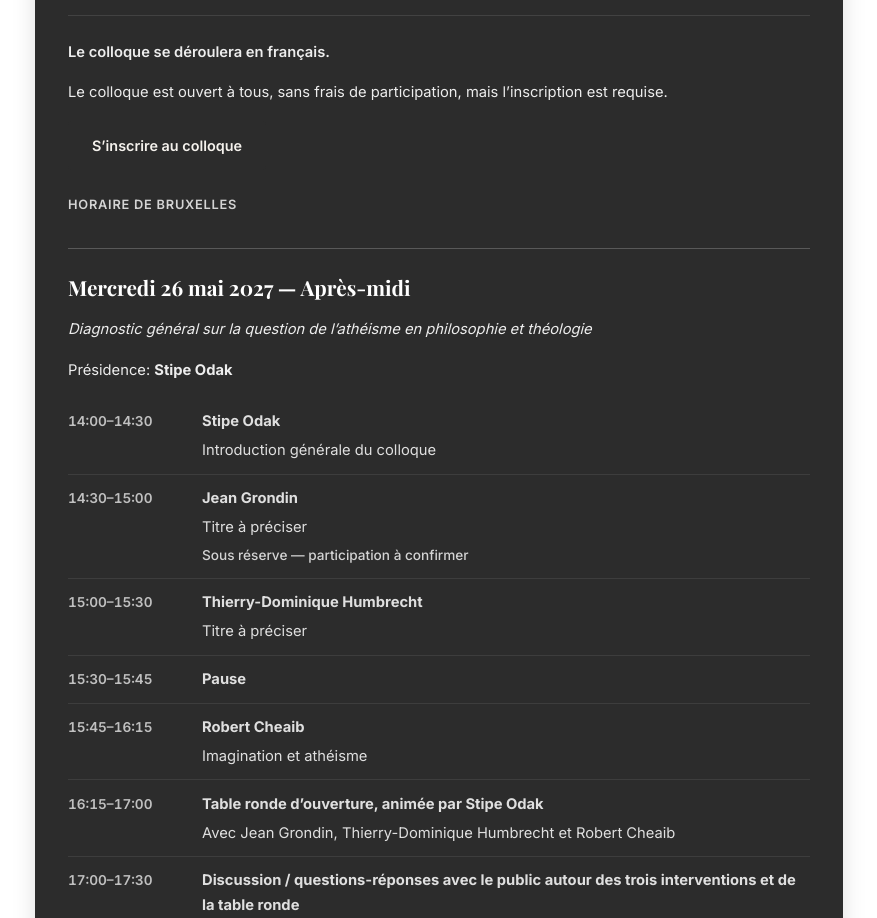
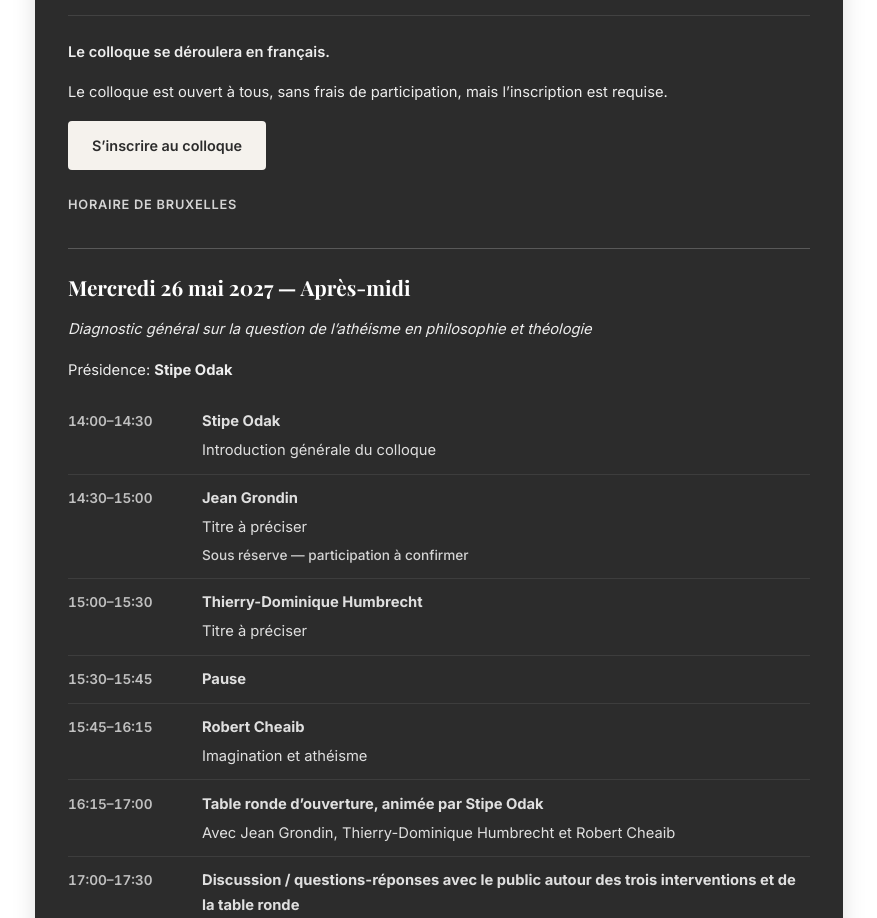
Before and after one commit to stiptje/atheisme-web, a React (Vite) app: page / in a window 1280 px wide. Shown: the part 3460-4378 px from the top of the page, without its empty margins (227-1104 px from the left). Built offline with nearby package versions, Linux system fonts and the light colour scheme; the HTML template or start-up script is replaced by a standard one; a web font is replaced by a local one.

Commit message:
Add May conference registration button

```diff
--- a/src/components/Timeline/Timeline.css
+++ b/src/components/Timeline/Timeline.css
@@ -354,3 +354,15 @@
   outline-offset: 6px;
   border-radius: 2px;
 }
+
+.conference-program__registration {
+  background: #f5f2ed;
+  color: #2c2c2c;
+}
+.conference-program__registration:hover {
+  background: #fff;
+}
+.conference-program__registration:focus-visible {
+  outline: 2px solid #fff;
+  outline-offset: 4px;
+}
```
